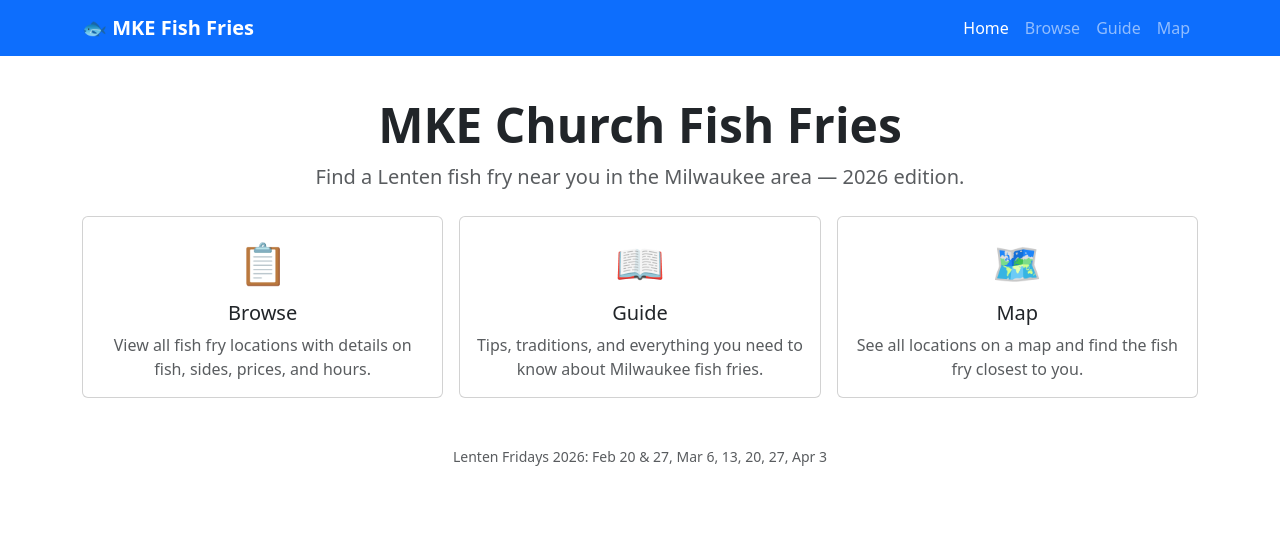
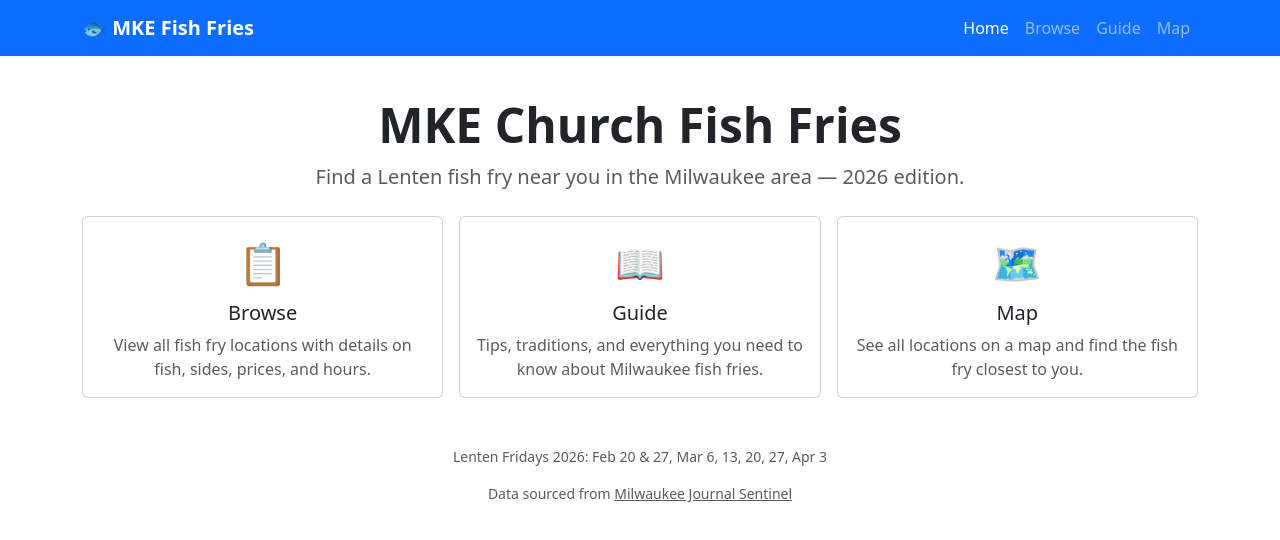
Before and after one commit to jpchip/mke-church-fish-fry, a React (Vite) app: page / in a window 1280 px wide. Shown: the top 540 px of the page. Built offline with nearby package versions, Linux system fonts and the light colour scheme.

Commit message:
source from text

```diff
--- a/src/pages/Home.tsx
+++ b/src/pages/Home.tsx
@@ -43,6 +43,17 @@ export default function Home() {
       <p className="text-muted mt-5 small">
         Lenten Fridays 2026: Feb 20 &amp; 27, Mar 6, 13, 20, 27, Apr 3
       </p>
+      <p className="text-muted small">
+        Data sourced from{' '}
+        <a
+          href="https://www.jsonline.com/story/entertainment/dining/2026/02/18/church-and-nonprofit-fish-fries-in-milwaukee-area-for-lent-2026/88394289007/"
+          target="_blank"
+          rel="noreferrer"
+          className="text-muted"
+        >
+          Milwaukee Journal Sentinel
+        </a>
+      </p>
     </div>
   )
 }
```
